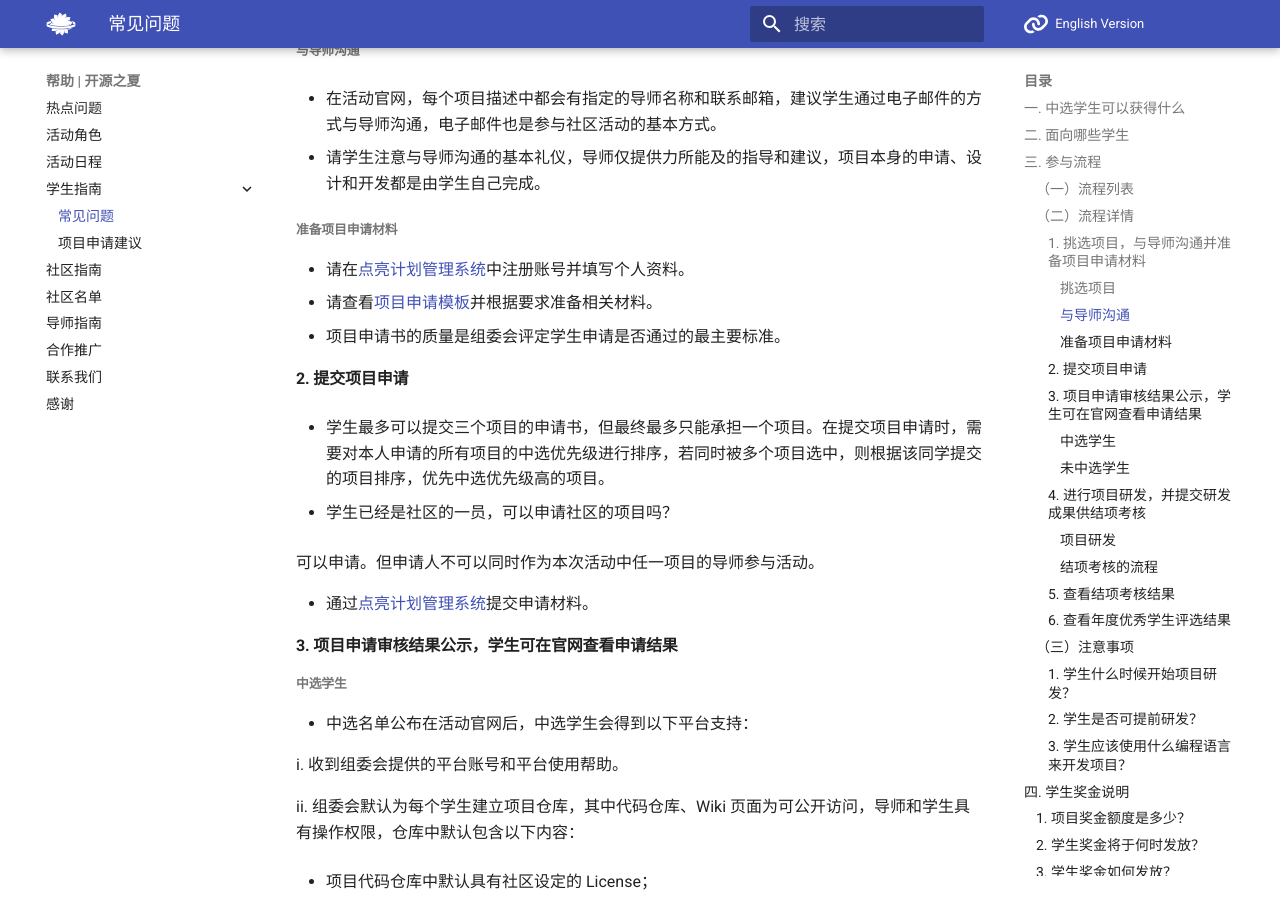
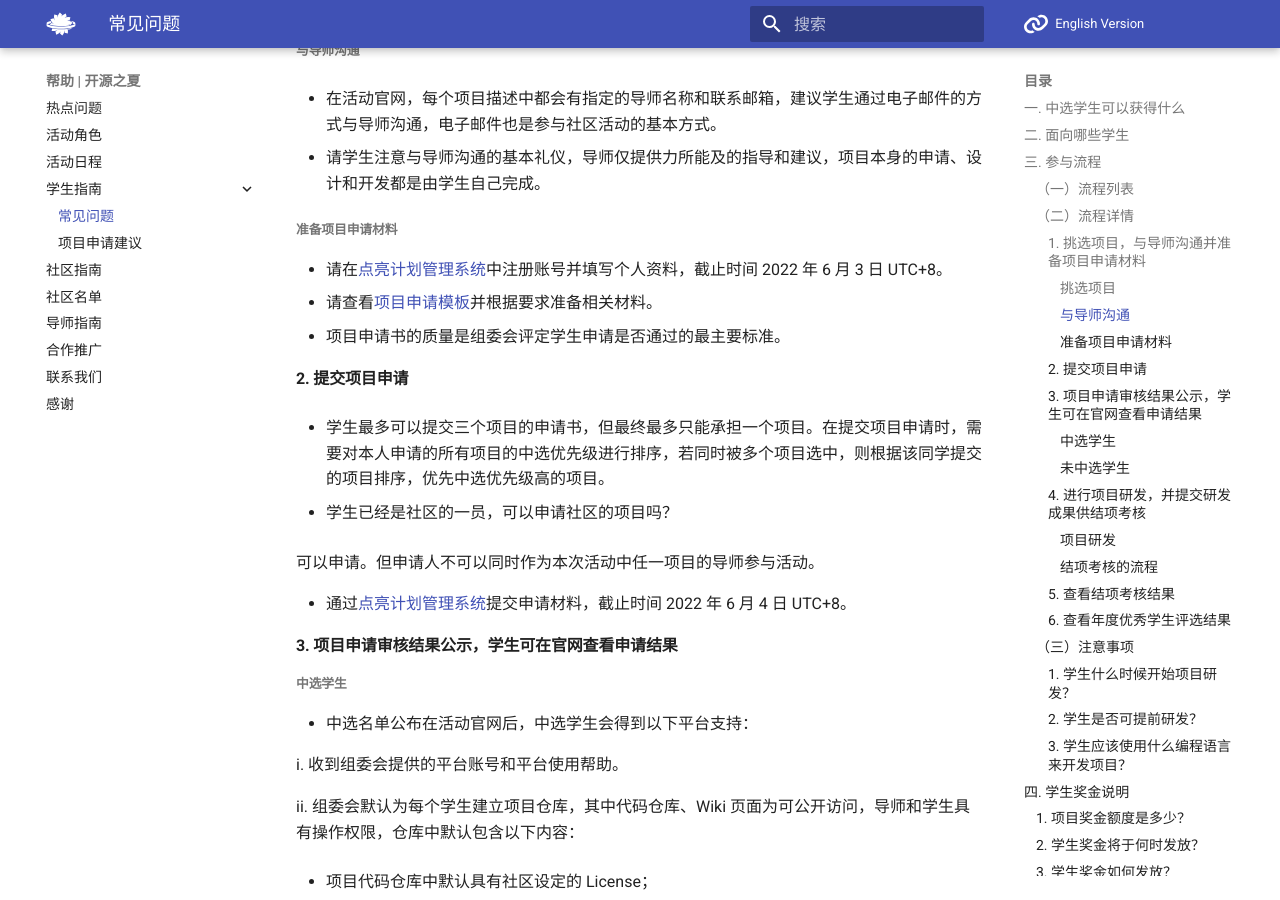
Before and after one commit to summer-ospp/help, an MkDocs documentation site: the page built from docs/student.md, in a window 1280 px wide and 900 px high, scrolled down 1707 px. Built offline with MkDocs 1.6.1 and Material for MkDocs 9.7.7, drawn with Linux system fonts in a browser that asks for light colours; comment, search, counter and statistics services are not loaded.

Commit message:
Update student.md

```diff
--- a/docs/student.md
+++ b/docs/student.md
@@ -72,7 +72,7 @@
 
 ##### 准备项目申请材料
 
-- 请在[点亮计划管理系统](https://summer-ospp.ac.cn)中注册账号并填写个人资料。
+- 请在[点亮计划管理系统](https://summer-ospp.ac.cn)中注册账号并填写个人资料，截止时间 2022 年 6 月 3 日 UTC+8。
 - 请查看[项目申请模板](./assets/项目申请模板.pdf)并根据要求准备相关材料。
 - 项目申请书的质量是组委会评定学生申请是否通过的最主要标准。
 
@@ -86,7 +86,7 @@
 
   可以申请。但申请人不可以同时作为本次活动中任一项目的导师参与活动。
 
-- 通过[点亮计划管理系统](https://summer-ospp.ac.cn/)提交申请材料。
+- 通过[点亮计划管理系统](https://summer-ospp.ac.cn/)提交申请材料，截止时间 2022 年 6 月 4 日 UTC+8。
 
 
 
```
